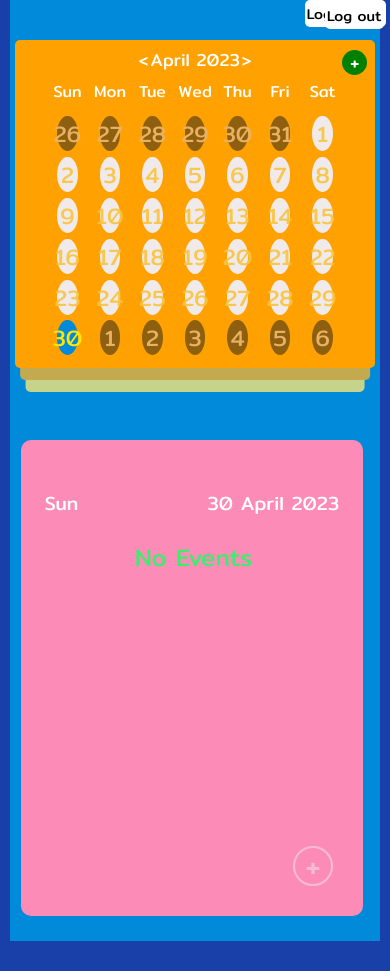
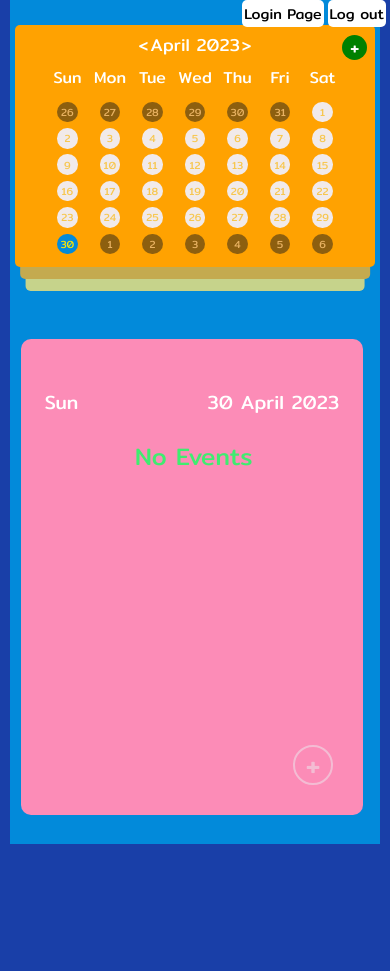
Before and after one commit to PunnawitAck3003/FrontendCalendar, a plain HTML site: page Front.html in a window 390 px wide. After the commit the page ends 874 px from the top, so only its background shows below. Drawn offline with Linux system fonts and the light colour scheme; no server answers.

Commit message:
change style

```diff
--- a/FrontStyle.css
+++ b/FrontStyle.css
@@ -44,26 +44,6 @@ body{
   align-content: center;
   border-radius: 5px;
   cursor: pointer;
-}
-
-
-.log-out-button{
-  position: absolute;
-  right: 3%;
-  top: 2px;
-  padding: 0.5vw;
-  background-color: white;
-  color: black;
-  width: -moz-fit-content;
-  width: fit-content;
-  font-size: 1.6em;
-  display: flex;
-  flex-direction: row;
-  flex-wrap: wrap;
-  z-index: 999;
-  align-content: center;
-  border-radius: 5px;
-  cursor:pointer;
 }
 
 .container{
@@ -134,6 +114,7 @@ body{
     font-weight: 500;
     text-transform: capitalize;
     max-height: 200vh;
+    position: relative;
 }
 .calendar .month div{
     margin: 2px;
@@ -173,6 +154,7 @@ body{
     flex-wrap: wrap;
     justify-content: space-between;
     padding: 0 calc(4% + 12px);
+    font-size: 1rem;
     font-weight: 500;
     margin-bottom: 0.5vw;
 }
@@ -181,7 +163,7 @@ body{
     margin-right: 3%;
     margin-top: 1%;
     margin-bottom: 1%;
-    font-size: calc(1.25em + 15%);
+    font-size: calc(1.17em + 10%);;
     flex-wrap: wrap;
     width: 7%;
     aspect-ratio: 1/1;
@@ -193,23 +175,8 @@ body{
     object-fit: cover;
 }
 .calendar .days .day {
-  position: relative;
-  color: #f7c340ea;
-  background: #f1eaea;
-  margin-left: 3%;
-  margin-right: 3%;
-  margin-top: 1%;
-  margin-bottom: 1%;
-  font-size: calc(1.25em + 15%);
-  flex-wrap: wrap;
-  width: 7%;
-  aspect-ratio: 1/1;
-  border-radius: 50%;
-  display: flex;
-  align-content: center;
-  justify-content: center;
-  text-align: center;
-  object-fit: cover;
+    color: #f7c340ea;
+    background: #f1eaea;
   }
 .calendar .days .prev-date,
 .calendar .days .next-date{
@@ -226,20 +193,6 @@ body{
   transform: scale(1.2) translateY(-5px);
   box-shadow: 0 10px 20px rgba(0, 0, 0, 0.3);
   transition: transform 0.3s ease-in-out, box-shadow 0.3s ease-in-out;
-}
-.calendar .days .event-marker {
-  background: rgb(209, 44, 44);
-  border-radius: 50%;
-  margin: 10px;
-  height: 15%;
-  width: 15%;
-  box-shadow: 0 0 0 0 rgba(0, 0, 0, 0.7);
-  transform: scale(1);
-  animation: pulse 2s infinite;
-  position: absolute;
-  bottom: -20%;
-  left: 25%;
-  transform: translateX(-50%);
 }
 .to-do-button{
     position: absolute;
@@ -465,8 +418,6 @@ body{
   align-items: center;
   justify-content: space-between;
   gap: 10px;
-  flex-direction: column;
-  overflow-y: auto;
 }
 .add-event-body div input {
   width: 100%;
@@ -545,6 +496,35 @@ body{
   display: flex;
   justify-content: center;
 }
+
+.event-choice{
+  cursor: pointer;
+}
+
+.add-event-footer {
+  display: flex;
+  align-items: center;
+  justify-content: center;
+  padding: 20px;
+}
+.add-event-footer .add-event-btn {
+  height: 40px;
+  font-size: 1rem;
+  font-weight: 500;
+  outline: none;
+  border: none;
+  color: #fff;
+  background-color: var(--primary-clr);
+  border-radius: 5px;
+  cursor: pointer;
+  padding: 5px 10px;
+  border: 1px solid var(--primary-clr);
+}
+.add-event-footer .add-event-btn:hover {
+  background-color: transparent;
+  color: var(--primary-clr);
+}
+
 
 /*section for login page*/
 #login-page {
@@ -915,7 +895,6 @@ overflow-y: auto;
       min-height: 100vh;
       flex-direction: column;
       border-radius: 0;
-      padding-top: 5%;
     }
     .container .left {
       width: 100%;
@@ -1028,9 +1007,6 @@ overflow-y: auto;
   100% { transform: translate(0, 0) rotate(0deg); }
 }
 
-@media screen and (orientation:landscape) {
-
-}
 @keyframes scaleUpDown {
   0%,
   100% {
@@ -1215,20 +1191,3 @@ overflow-y: auto;
   animation-iteration-count: infinite;
   animation-fill-mode: both;
 }
-
-@keyframes pulse {
-	0% {
-		transform: scale(0.95);
-		box-shadow: 0 0 0 0 rgba(238, 119, 119, 0.363);
-	}
-
-	70% {
-		transform: scale(1);
-		box-shadow: 0 0 0 10px rgba(238, 119, 119, 0.363);
-	}
-
-	100% {
-		transform: scale(0.95);
-		box-shadow: 0 0 0 0 rgba(238, 119, 119, 0.363);
-	}
-}
```
